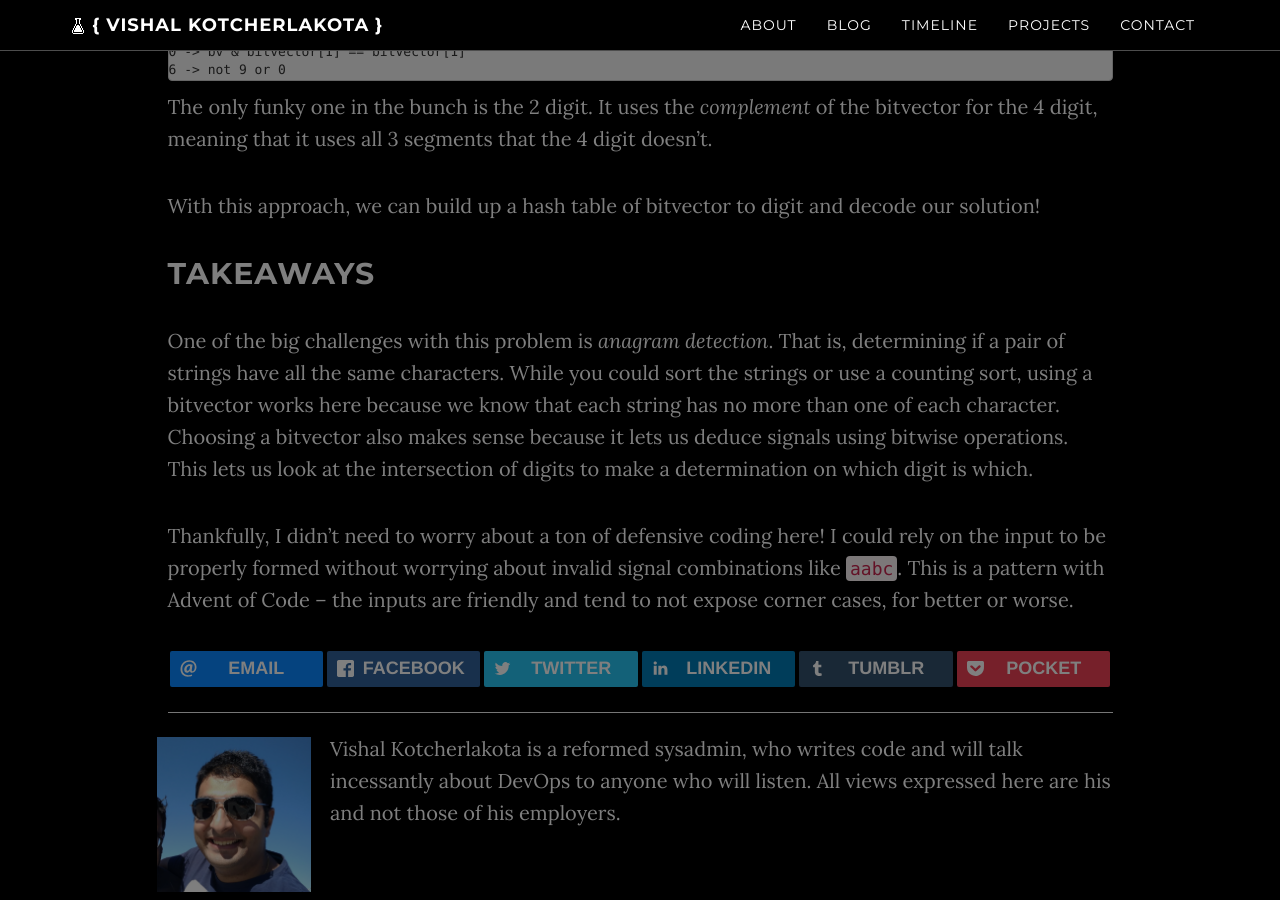
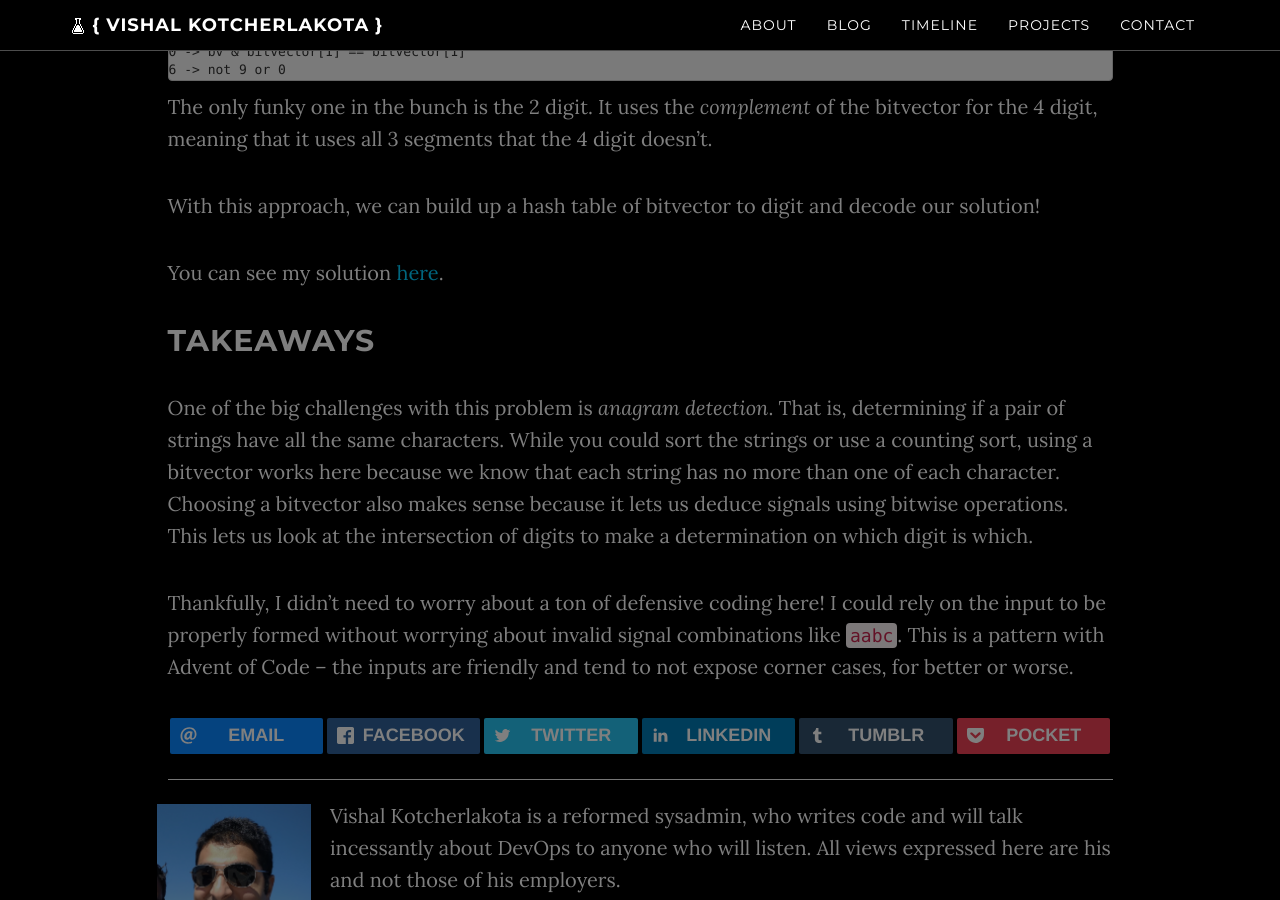
Before and after one commit to dishbreak/dishbreak.github.io, a Jekyll site: the page built from _posts/2021-12-10-aoc-day-8.md, in a window 1280 px wide and 900 px high, scrolled down 3962 px. Built offline with Jekyll 4.4.1, drawn with Linux system fonts in a browser that asks for light colours; nearby versions of some CDN libraries; comment, search, counter and statistics services are not loaded; a style sheet for code colours, icons or effects is not loaded.

Commit message:
add link to source

```diff
--- a/_posts/2021-12-10-aoc-day-8.md
+++ b/_posts/2021-12-10-aoc-day-8.md
@@ -154,6 +154,8 @@ The only funky one in the bunch is the 2 digit. It uses the _complement_ of the
 
 With this approach, we can build up a hash table of bitvector to digit and decode our solution!
 
+You can see my solution [here](https://github.com/dishbreak/aoc2021/commit/1b5e34325b76697ad33edfa011e7f68d20cb603c).
+
 ## Takeaways
 
 One of the big challenges with this problem is *anagram detection*. That is, determining if a pair of strings have all the same characters. While you could sort the strings or use a counting sort, using a bitvector works here because we know that each string has no more than one of each character. Choosing a bitvector also makes sense because it lets us deduce signals using bitwise operations. This lets us look at the intersection of digits to make a determination on which digit is which.
```
